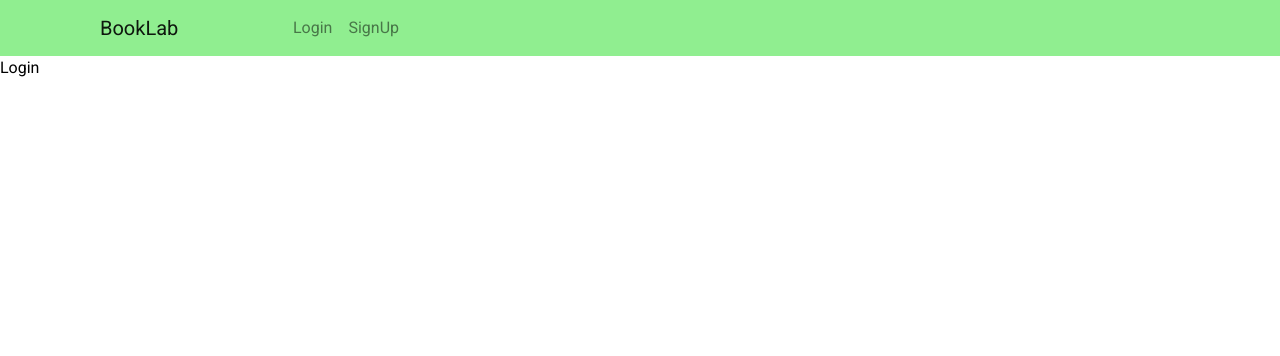
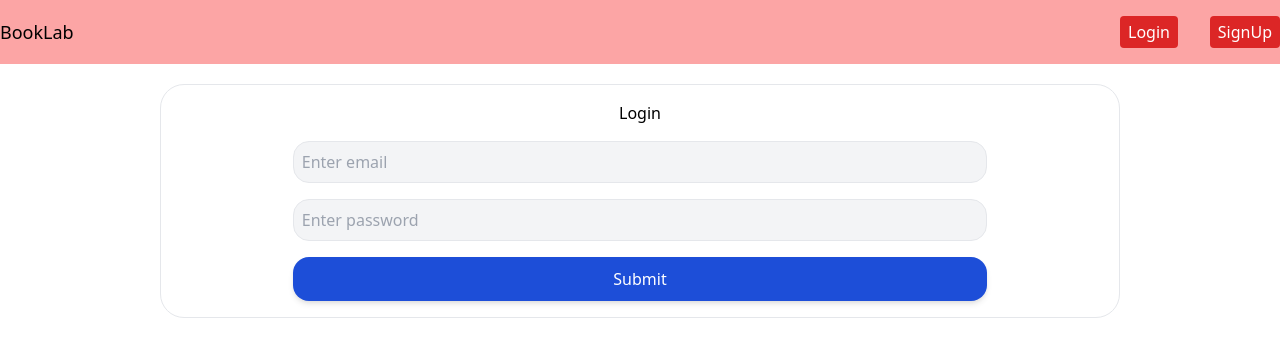
Before and after one commit to vitalii-karpiv/booklab-frontend, a React (Create React App) app: page /login in a window 1280 px wide. Shown: the top 356 px of the page. Built offline with nearby package versions, Linux system fonts and the light colour scheme.

Commit message:
login page, change bootstrap to a tailwind

```diff
--- a/package.json
+++ b/package.json
@@ -6,9 +6,7 @@
     "@testing-library/jest-dom": "^5.12.0",
     "@testing-library/react": "^11.2.6",
     "@testing-library/user-event": "^12.8.3",
-    "bootstrap": "^4.6.0",
     "react": "^17.0.2",
-    "react-bootstrap": "^1.5.2",
     "react-dom": "^17.0.2",
     "react-router-dom": "^5.2.0",
     "react-scripts": "4.0.3",
--- a/public/index.html
+++ b/public/index.html
@@ -17,6 +17,7 @@
     <link rel="manifest" href="%PUBLIC_URL%/manifest.json" />
     <link rel="preconnect" href="https://fonts.gstatic.com">
     <link href="https://fonts.googleapis.com/css2?family=Roboto:wght@300;400;500;700;900&display=swap" rel="stylesheet">
+    <link href="https://unpkg.com/tailwindcss@^2/dist/tailwind.min.css" rel="stylesheet">
     <!--
       Notice the use of %PUBLIC_URL% in the tags above.
       It will be replaced with the URL of the `public` folder during the build.
@@ -30,7 +31,7 @@
   </head>
   <body>
     <noscript>You need to enable JavaScript to run this app.</noscript>
-    <div id="root"></div>
+    <div id="root" class="font-sans"></div>
     <!--
       This HTML file is a template.
       If you open it directly in the browser, you will see an empty page.
--- a/src/App.js
+++ b/src/App.js
@@ -1,5 +1,4 @@
 import RootRouter from "./router/RootRouter";
-import "bootstrap/dist/css/bootstrap.min.css";
 
 function App() {
   return <RootRouter />;
--- a/src/components/layouts/AppLayout.js
+++ b/src/components/layouts/AppLayout.js
@@ -1,5 +1,4 @@
 import React from "react";
-import { Container, Navbar, Nav, Col } from "react-bootstrap";
 import { Link } from "react-router-dom";
 import paths from "../../router/paths";
 
@@ -7,23 +6,22 @@ export default function AppLayout(props) {
   const { children, onLogout } = props;
   return (
     <>
-      <Navbar style={{ background: "lightgreen" }} expand="sm">
-        <Container className="d-flex justify-content-between">
-          <Col sm={10} md={10} lg={2}>
-            <Navbar.Brand as={Link} to="/">
-              BookLab
-            </Navbar.Brand>
-          </Col>
-          <Col md={2}>
-            <Nav className="mr-auto d-flex">
-              <Nav.Link as={Link} to={paths.login} onClick={onLogout}>
-                Logout
-              </Nav.Link>
-            </Nav>
-          </Col>
-        </Container>
-      </Navbar>
-      {children}
+      <header className="bg-red-300 h-16">
+        <nav className="md:container md:mx-auto flex justify-between h-full items-center">
+          <span className="text-lg">BookLab</span>
+          <div className="flex">
+            <button
+              type="button"
+              href="/"
+              onClick={onLogout}
+              className="bg-red-600 p-1 rounded px-2"
+            >
+              Logout
+            </button>
+          </div>
+        </nav>
+      </header>
+      <div className="md:container md:mx-auto">{children}</div>
     </>
   );
 }
--- a/src/components/layouts/AuthLayout.js
+++ b/src/components/layouts/AuthLayout.js
@@ -1,31 +1,53 @@
-import { Container, Navbar, Nav, Col } from "react-bootstrap";
-import { Link } from "react-router-dom";
+import { NavLink } from "react-router-dom";
 import paths from "../../router/paths";
 
 export default function AuthLayout(props) {
   const { children, onLogin } = props;
   return (
     <>
-      <Navbar style={{ background: "lightgreen" }} expand="sm">
-        <Container className="d-flex justify-content-between">
-          <Col sm={10} md={10} lg={2}>
-            <Navbar.Brand as={Link} to="/">
-              BookLab
-            </Navbar.Brand>
-          </Col>
-          <Col>
-            <Nav className="mr-auto d-flex">
-              <Nav.Link as={Link} to={paths.login} onClick={onLogin}>
-                Login
-              </Nav.Link>
-              <Nav.Link as={Link} to={paths.signup}>
-                SignUp
-              </Nav.Link>
-            </Nav>
-          </Col>
-        </Container>
-      </Navbar>
-      {children}
+      <header className="bg-red-300 h-16">
+        <nav className="md:container md:mx-auto flex justify-between h-full items-center">
+          <span className="text-lg">BookLab</span>
+          <div className="flex justify-between w-40">
+            <NavLink
+              to={paths.login}
+              onClick={onLogin}
+              className="bg-red-600 p-1 rounded px-2 text-white hover:bg-red-700"
+            >
+              Login
+            </NavLink>
+            <NavLink
+              to={paths.signup}
+              className="bg-red-600 p-1 rounded px-2 text-white hover:bg-red-700"
+            >
+              SignUp
+            </NavLink>
+          </div>
+        </nav>
+      </header>
+      <div className="md:container md:mx-auto">{children}</div>
     </>
+    // <>
+    //   <Navbar style={{ background: "lightgreen" }} expand="sm">
+    //     <Container>
+    //       <Col sm={10} md={10} lg={2}>
+    //         <Navbar.Brand as={Link} to="/">
+    //           BookLab
+    //         </Navbar.Brand>
+    //       </Col>
+    //       <Col>
+    //         <Nav className="mr-auto d-flex">
+    //           <Nav.Link as={Link} to={paths.login} onClick={onLogin}>
+    //             Login
+    //           </Nav.Link>
+    //           <Nav.Link as={Link} to={paths.signup}>
+    //             SignUp
+    //           </Nav.Link>
+    //         </Nav>
+    //       </Col>
+    //     </Container>
+    //   </Navbar>
+    //   <Container>{children}</Container>
+    // </>
   );
 }
--- a/src/pages/Login.js
+++ b/src/pages/Login.js
@@ -1,5 +1,43 @@
-import React from "react";
+import React, { useState } from "react";
 
 export default function Login() {
-  return <div>Login</div>;
+  const [email, setEmail] = useState("");
+  const [password, setPassword] = useState("");
+
+  const inputHandler = (e) => {
+    if (e.target.name === "email") setEmail(e.target.value);
+    else setPassword(e.target.value);
+  };
+
+  return (
+    <form className="border w-9/12 mx-auto mt-5 rounded-3xl">
+      <div className="m-4">
+        <h3 className="text-center mb-4">Login</h3>
+        <div className="flex flex-col">
+          <input
+            name="email"
+            className="bg-gray-100 w-9/12 border rounded-2xl mx-auto mb-4 p-2"
+            placeholder="Enter email"
+            value={email}
+            onChange={inputHandler}
+          />
+          <input
+            name="password"
+            className="bg-gray-100 w-9/12 border rounded-2xl mx-auto mb-4 p-2"
+            placeholder="Enter password"
+            value={password}
+            onChange={inputHandler}
+          />
+        </div>
+        <div className="flex justify-center">
+          <button
+            type="button"
+            className="bg-blue-700 w-9/12 text-white rounded-2xl shadow-md hover:bg-blue-800 py-2.5 mx-auto"
+          >
+            Submit
+          </button>
+        </div>
+      </div>
+    </form>
+  );
 }
--- a/src/pages/SignUp.js
+++ b/src/pages/SignUp.js
@@ -1,5 +1,5 @@
 import React from "react";
 
 export default function SignUp() {
-  return <div>SignUp</div>;
+  return <div className="md:container md:mx-auto">SignUp</div>;
 }
```
Also changed, not shown: .eslintrc.js, 1 other file (tests, documents, lock files or other folders).
